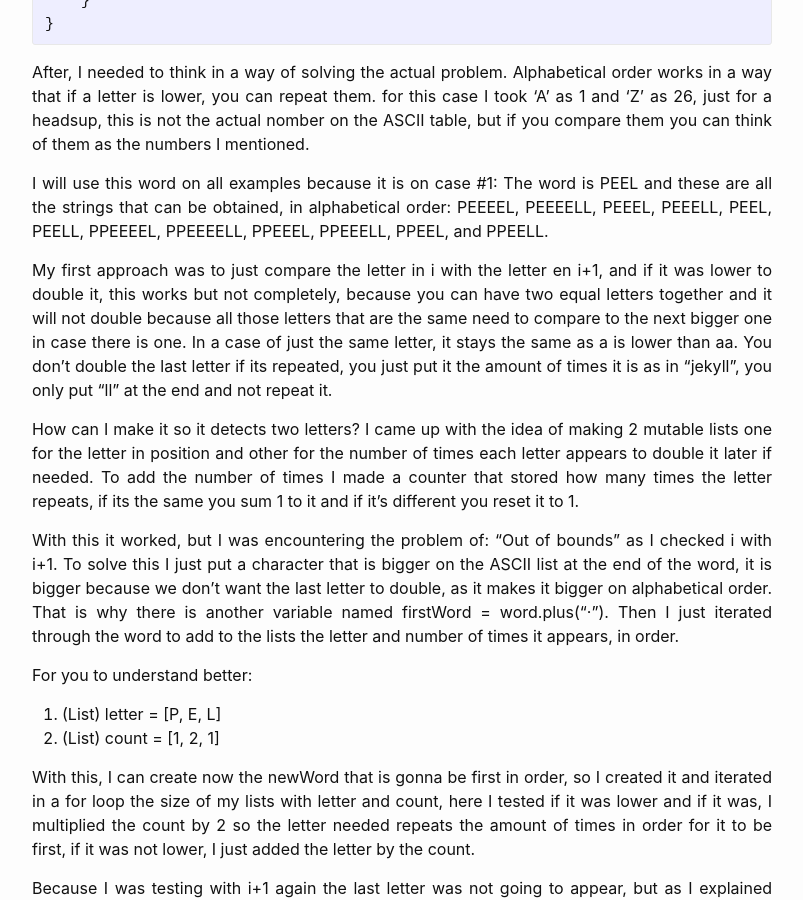
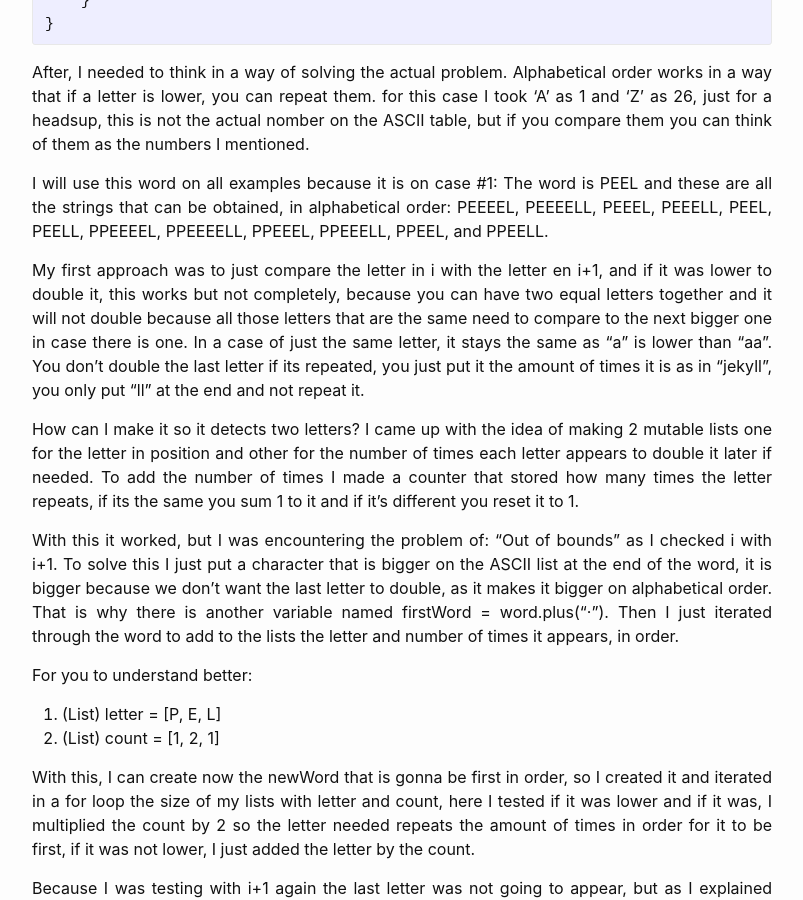
Before and after one commit to TheClerici/my-blog, a Jekyll site: the page built from blog-logs/_posts/2022-10-23-1stTechLog.md, in a window 1280 px wide and 900 px high, scrolled down 1727 px. Shown: the whole window, without its empty margins (238-1041 px from the left). Built offline with Jekyll 4.4.1, drawn with Linux system fonts in a browser that asks for light colours; some of the changed text lies outside the part shown.

Commit message:
finishing touches

```diff
--- a/blog-logs/_posts/2022-10-23-1stTechLog.md
+++ b/blog-logs/_posts/2022-10-23-1stTechLog.md
@@ -64,7 +64,7 @@ After, I needed to think in a way of solving the actual problem. Alphabetical or
 
 I will use this word on all examples because it is on case #1: The word is PEEL and these are all the strings that can be obtained, in alphabetical order: PEEEEL, PEEEELL, PEEEL, PEEELL, PEEL, PEELL, PPEEEEL, PPEEEELL, PPEEEL, PPEEELL, PPEEL, and PPEELL.
 
-My first approach was to just compare the letter in i with the letter en i+1, and if it was lower to double it, this works but not completely, because you can have two equal letters together and it will not double because all those letters that are the same need to compare to the next bigger one in case there is one. In a case of just the same letter, it stays the same as a is lower than aa. You don't double the last letter if its repeated, you just put it the amount of times it is as in "jekyll", you only put "ll" at the end and not repeat it.
+My first approach was to just compare the letter in i with the letter en i+1, and if it was lower to double it, this works but not completely, because you can have two equal letters together and it will not double because all those letters that are the same need to compare to the next bigger one in case there is one. In a case of just the same letter, it stays the same as "a" is lower than "aa". You don't double the last letter if its repeated, you just put it the amount of times it is as in "jekyll", you only put "ll" at the end and not repeat it.
 
 How can I make it so it detects two letters? I came up with the idea of making 2 mutable lists one for the letter in position and other for the number of times each letter appears to double it later if needed. To add the number of times I made a counter that stored how many times the letter repeats, if its the same you sum 1 to it and if it's different you reset it to 1.
 
```
Also changed, not shown: other parts of blog-logs/_posts/2022-10-23-1stTechLog.md (+2 -2 lines).
